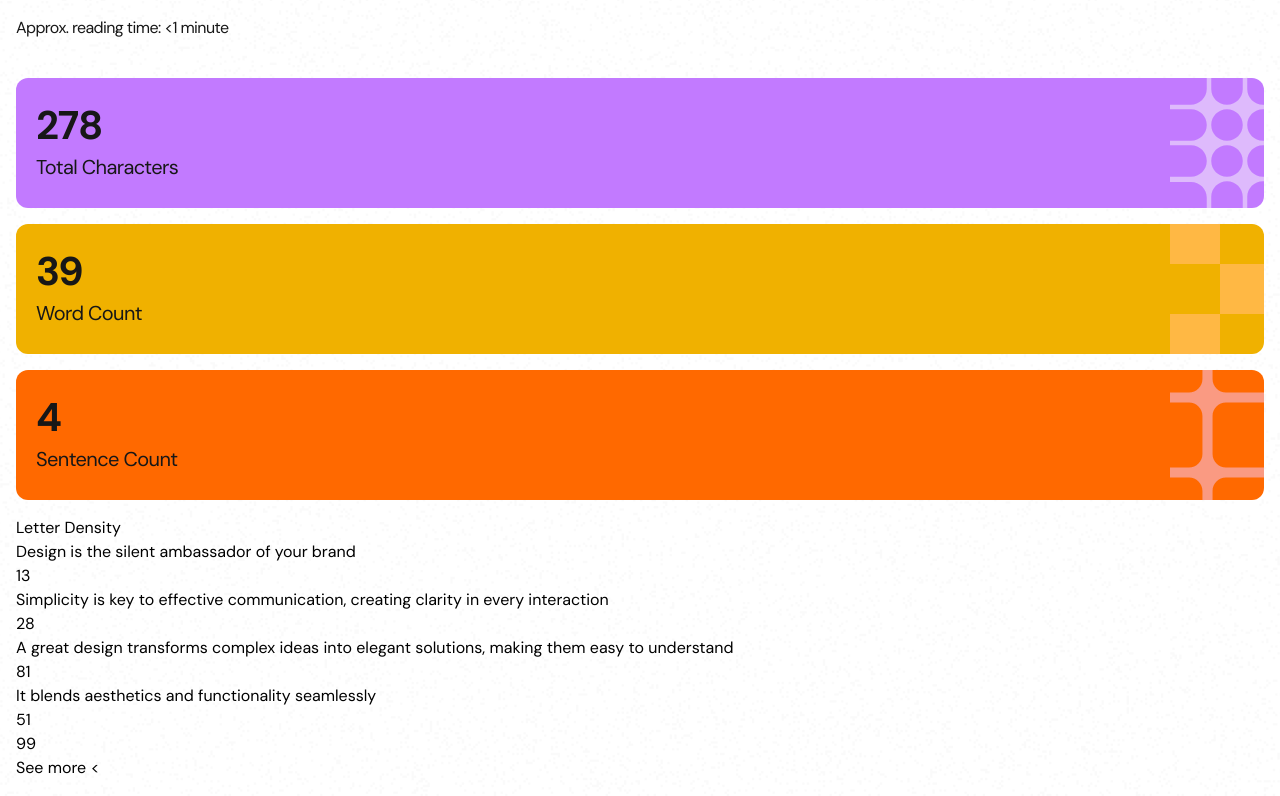
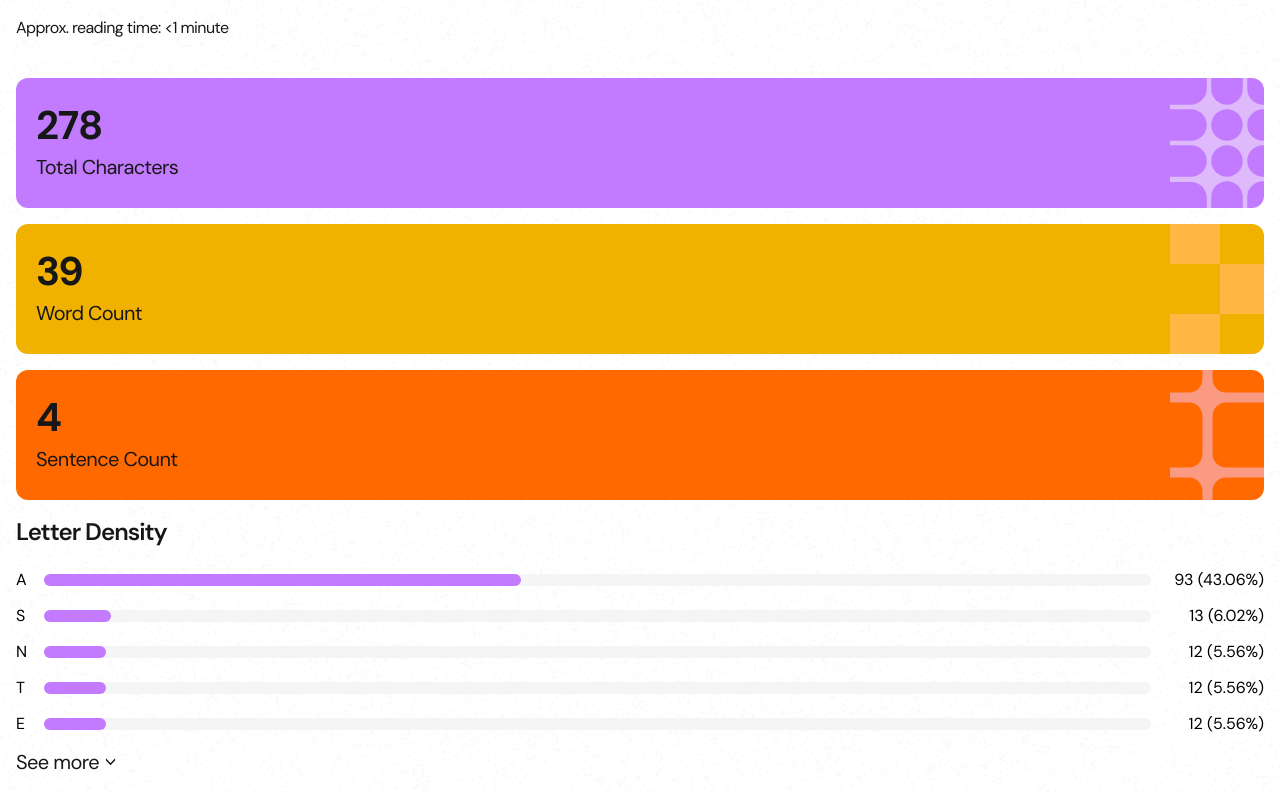
Before and after one commit to florianstancioiu/character-counter, a React (Vite) app: page / in a window 1280 px wide. Shown: the part 479-1275 px from the top of the page. Built offline with nearby package versions, Linux system fonts and the light colour scheme.

Commit message:
Worked on the LetterDensity component

```diff
--- a/src/App.tsx
+++ b/src/App.tsx
@@ -4,7 +4,7 @@ import Stat from "./components/Stat/Stat";
 import LetterDensity from "./components/LetterDensity/LetterDensity";
 
 const App = () => {
-  const text = `Design is the silent ambassador of your brand. Simplicity is key to effective communication, creating clarity in every interaction. A great design transforms complex ideas into elegant solutions, making them easy to understand. It blends aesthetics and functionality seamlessly.`;
+  const text = `aaaaaaaaaaaaaaaaaaaaaaaaaaaaaaaaaaaaaaaaaaaaaaaaaaaaaaaaaaaaaaaaaaaaaaaaaaaaaaaaaaan transforms complex ideas into elegant solutions, making them easy to understand. It blends aesthetics and functionality seamlessly.`;
 
   return (
     <>
--- a/src/components/LetterDensity/LetterDensity.tsx
+++ b/src/components/LetterDensity/LetterDensity.tsx
@@ -1,3 +1,5 @@
+import { useState } from "react";
+import letterDensity from "../../utilities/letterDensity";
 import LetterStat from "../LetterStat/LetterStat";
 
 export type LetterDensityProps = {
@@ -5,25 +7,34 @@ export type LetterDensityProps = {
 };
 
 const LetterDensity = ({ text }: LetterDensityProps) => {
-  const chars = text.split(".");
+  const [showAllLetters, setShowAllLetters] = useState(false);
+  const { chars, charsLength, hashMap } = letterDensity(text, showAllLetters);
+  const toggleShowAllLetters = () => setShowAllLetters((val) => !val);
+  const arrowClasses = showAllLetters ? "rotate-90" : "-rotate-90";
 
   return (
     <div>
-      <p>Letter Density</p>
+      <p className="text-neutral-900 font-semibold leading-[130%] tracking-[-1px] text-[24px] mb-5">
+        Letter Density
+      </p>
       <div>
         {chars.map((char, index) => {
           return (
             <LetterStat
               key={index}
               letter={char}
-              count={Math.floor(Math.random() * 100)}
-              totalLetters={chars.length}
+              count={hashMap[char]}
+              totalLetters={charsLength}
             />
           );
         })}
       </div>
-      <p>
-        See more <span>&lt;</span>
+      <p
+        onClick={toggleShowAllLetters}
+        className="text-neutral-900 text-[20px] leading-[140%] tracking-[-0.6px] cursor-pointer"
+      >
+        See {showAllLetters ? "less" : "more"}{" "}
+        <span className={`inline-block ${arrowClasses}`}>&lt;</span>
       </p>
     </div>
   );
--- a/src/components/LetterStat/LetterStat.tsx
+++ b/src/components/LetterStat/LetterStat.tsx
@@ -5,13 +5,23 @@ export type LetterStatProps = {
 };
 
 const LetterStat = ({ letter, count, totalLetters }: LetterStatProps) => {
+  const percentage =
+    (count / totalLetters) * 100 > 100 ? 100 : (count / totalLetters) * 100;
+  const roundedPercentage =
+    Math.round((percentage + Number.EPSILON) * 100) / 100;
+
   return (
-    <div>
-      <p>{letter}</p>
-      <div>
-        <div></div>
+    <div className="flex justify-between items-center gap-x-3.5 mb-3">
+      <p className="w-4">{letter.toUpperCase()}</p>
+      <div className="bg-neutral-100 rounded-2xl h-3 w-full">
+        <div
+          className="bg-purple-400 h-3 rounded-2xl"
+          style={{ width: roundedPercentage + "%" }}
+        ></div>
       </div>
-      <p>{count}</p>
+      <p className="w-28 text-right">
+        {count} ({roundedPercentage}%)
+      </p>
     </div>
   );
 };
--- a/src/components/TextareaSection/TextareaSection.tsx
+++ b/src/components/TextareaSection/TextareaSection.tsx
@@ -19,7 +19,9 @@ const TextareaSection = () => {
               type="checkbox"
               className="border rounded-xs border-neutral-900"
             />
-            <label htmlFor={excludeSpacesId}>Exclude Spaces</label>
+            <label htmlFor={excludeSpacesId} className="cursor-pointer">
+              Exclude Spaces
+            </label>
           </div>
           <div className="flex gap-x-2 items-center mb-4 text-neutral-900 text-[16px] leading-[130%] tracking-[-0.6px]">
             <input
@@ -27,7 +29,9 @@ const TextareaSection = () => {
               type="checkbox"
               className="border rounded-xs border-neutral-900"
             />
-            <label htmlFor={charLimitId}>Set Character Limit</label>
+            <label htmlFor={charLimitId} className="cursor-pointer">
+              Set Character Limit
+            </label>
           </div>
         </div>
         <p className="text-neutral-900 text-[16px] leading-[130%] tracking-[-0.6px]">
--- /dev/null
+++ b/src/utilities/letterDensity.ts
@@ -0,0 +1,41 @@
+export default (text: string, showAllLetters: boolean = false) => {
+  const avoidCharsArr = [" ", ".", ","];
+  let chars = text
+    .toUpperCase()
+    .split("")
+    .filter((c) => !avoidCharsArr.includes(c));
+  const charsLength = text.length;
+  const hashMap: { [key: string]: any } = {};
+
+  chars.forEach((char) => {
+    if (hashMap[char]) {
+      hashMap[char]++;
+    } else {
+      hashMap[char] = 1;
+    }
+  });
+
+  chars = chars.sort((a, b) => {
+    if (hashMap[a] > hashMap[b]) {
+      return -1;
+    }
+
+    if (hashMap[a] < hashMap[b]) {
+      return 1;
+    }
+
+    return 0;
+  });
+
+  chars = [...new Set(chars)];
+
+  if (!showAllLetters) {
+    chars = chars.slice(0, 5);
+  }
+
+  return {
+    chars,
+    charsLength,
+    hashMap,
+  };
+};
```
